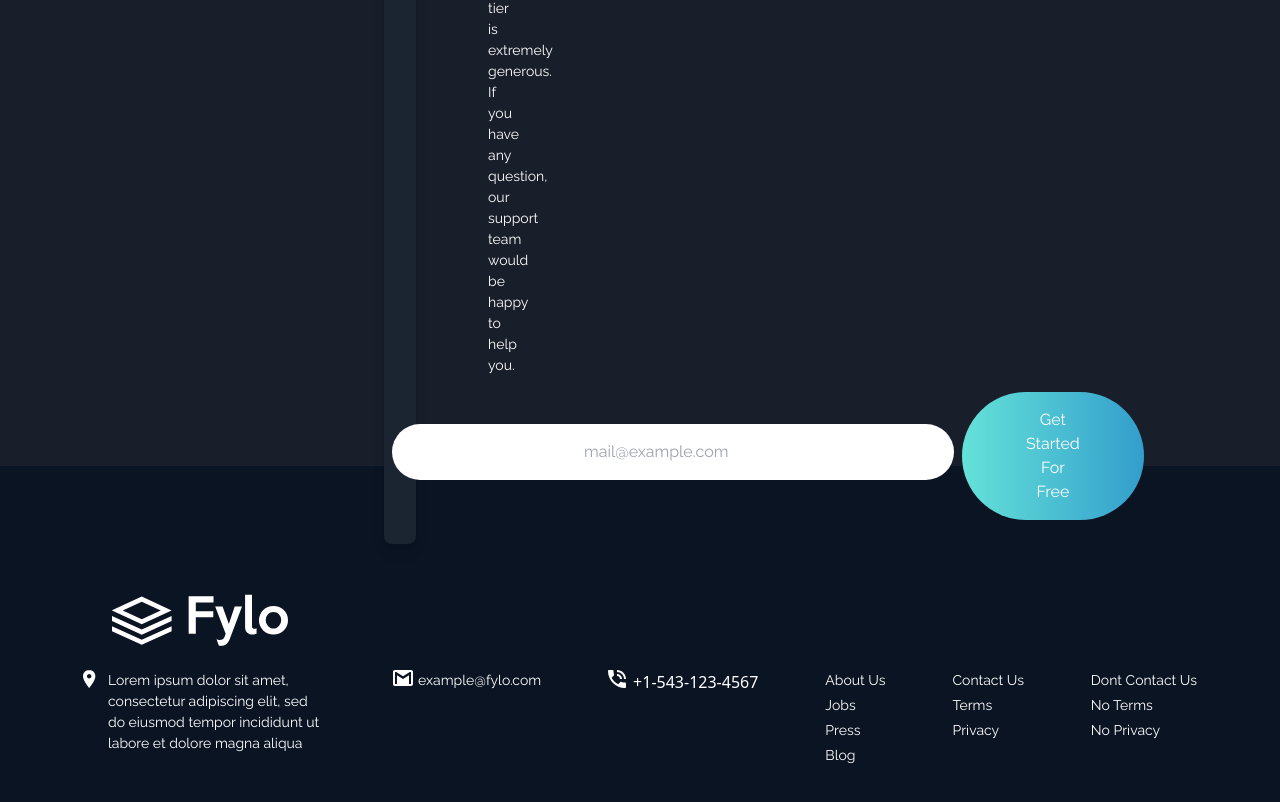
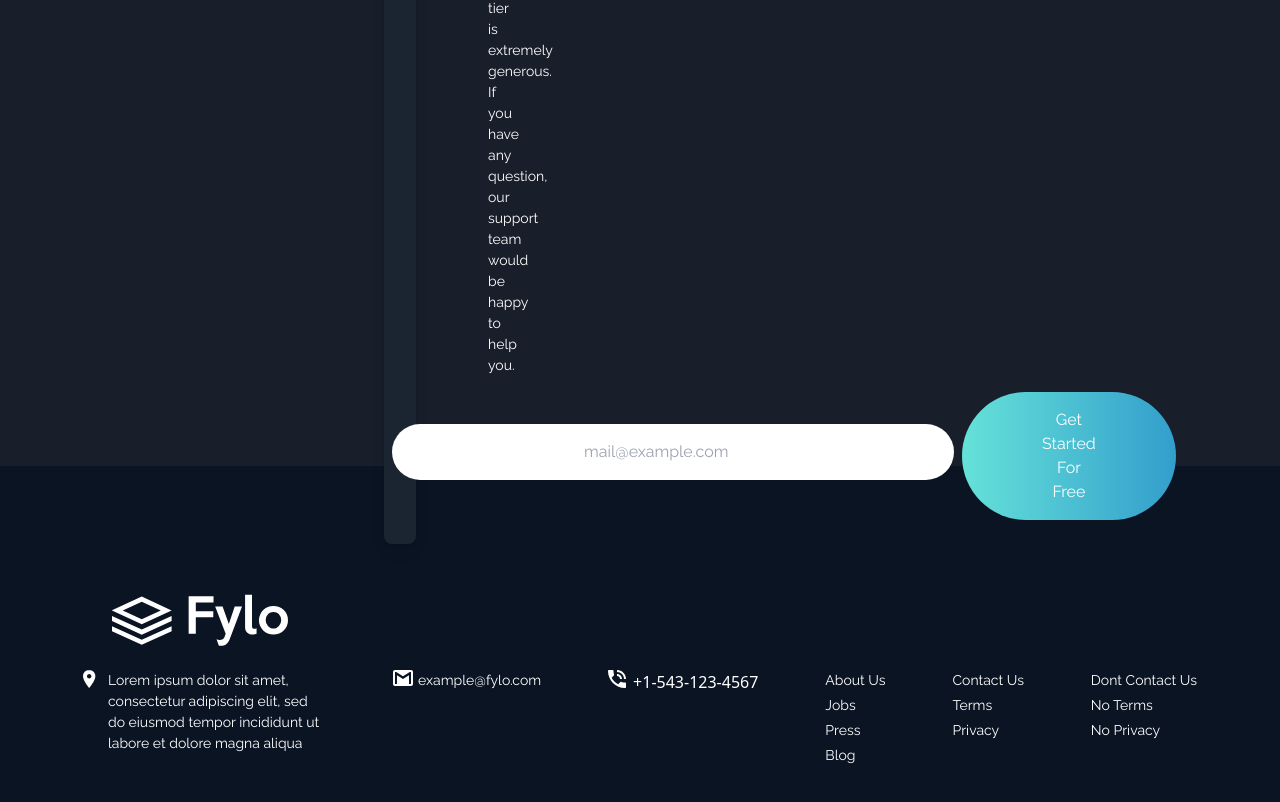
Before and after one commit to atharvaupare/fylo-landingpage, a React (Vite) app: page / in a window 1280 px wide. Shown: the part 2750-3552 px from the top of the page. Built offline with nearby package versions, Linux system fonts and the light colour scheme.

Commit message:
feat: inappropriate display size

```diff
--- a/src/App.jsx
+++ b/src/App.jsx
@@ -1,22 +1,42 @@
+import React, { useState, useEffect } from "react";
 import Hero from "./components/Hero";
 import Services from "./components/Services";
 import StayProductive from "./components/StayProductive";
 import Testimonials from "./components/Testimonials";
 import GetEarlyAccess from "./components/GetEarlyAccess";
 import Footer from "./components/Footer";
+import InappropriateSize from "./components/InappropriateSize";
 
 function App() {
+  const [windowSize, setWindowSize] = useState(window.innerWidth);
+
+  useEffect(() => {
+    const handleResize = () => {
+      setWindowSize(window.innerWidth);
+    };
+
+    window.addEventListener("resize", handleResize);
+
+    return () => {
+      window.removeEventListener("resize", handleResize);
+    };
+  }, []);
+
   return (
+    <div className="font-raleway">
+      {windowSize >= 1024 || windowSize < 768 ? (
         <>
-      <div className="font-raleway">
           <Hero />
           <Services />
           <StayProductive />
           <Testimonials />
           <GetEarlyAccess />
           <Footer />
+        </>
+      ) : (
+        <InappropriateSize />
+      )}
     </div>
-    </>
   );
 }
 
--- a/src/components/GetEarlyAccess.jsx
+++ b/src/components/GetEarlyAccess.jsx
@@ -4,7 +4,7 @@ import Button from "./Button";
 const GetEarlyAccess = () => {
   return (
     <div className="bg-secondary px-8 py-8 w-auto md:px-96 ">
-      <div className="form bg-primary px-2 py-6 text-center w-[80%]  max-w-8 rounded-lg flex flex-col gap-4 shadow-lg md:w-auto">
+      <div className="form bg-primary px-2 py-6 text-center   max-w-8 rounded-lg flex flex-col gap-4 shadow-lg md:w-auto">
         <div className="text-3xl font-bold px-2 md:">
           Get early access today
         </div>
@@ -20,7 +20,7 @@ const GetEarlyAccess = () => {
             placeholder="mail@example.com"
             className="rounded-full px-8 py-4 mb-2 md:px-48"
           ></input>
-          <Button className={"px-20 py-4 md:px-16"}>
+          <Button className={"px-20 py-4 md:px-auto"}>
             Get Started For Free
           </Button>
         </div>
--- /dev/null
+++ b/src/components/InappropriateSize.jsx
@@ -0,0 +1,11 @@
+import React from "react";
+
+const InappropriateSize = () => {
+  return (
+    <div className="flex items-center h-screen justify-center text-3xl bg-primary mx-auto">
+      <p>Inappropriate display size</p>
+    </div>
+  );
+};
+
+export default InappropriateSize;
--- a/src/index.css
+++ b/src/index.css
@@ -31,6 +31,7 @@ body {
 .form {
   position: relative;
   bottom: -110px;
+
 }
 
 .info {
```
Lines whose indentation alone changed are shown as unchanged.
